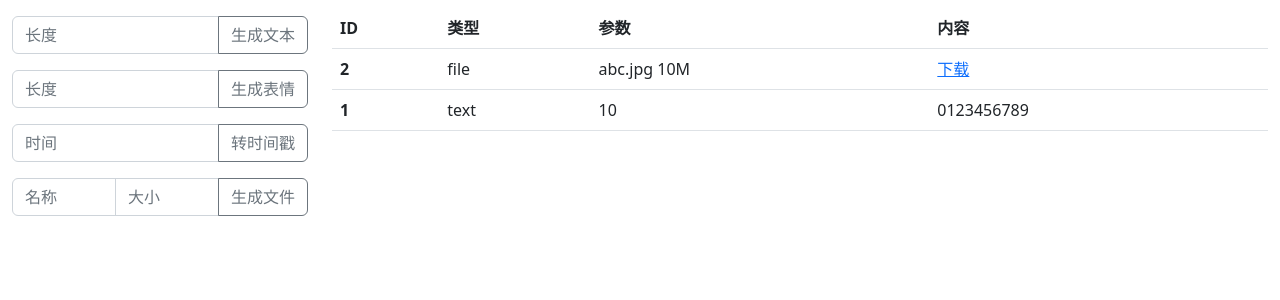
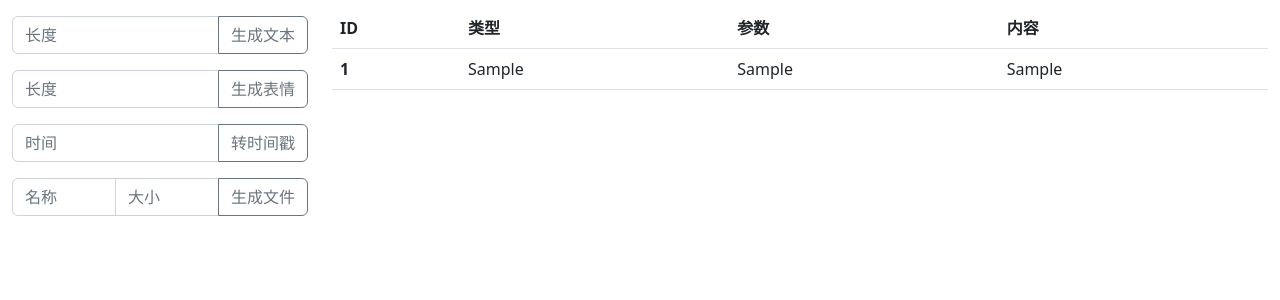
Before and after one commit to zhouhuajian-course/python-flask-test-data-generator, a Flask app: page / in a window 1280 px wide. Shown: the top 300 px of the page. Run offline with Flask 2, Linux system fonts and the light colour scheme; tables that the repository leaves empty hold one stand-in row (values such as "Sample post"); some libraries are stand-ins or nearby versions.

Commit message:
完善前后端

```diff
--- a/app.py
+++ b/app.py
@@ -6,7 +6,7 @@
 """
 from flask import Flask, render_template
 from api.test import bp
-from db.database import db
+from db.database import db, TestData
 
 app = Flask(__name__)
 app.register_blueprint(bp)
@@ -19,7 +19,10 @@ db.init_app(app)
 
 @app.route('/')
 def index():
-    return render_template('index.html')
+    # 从数据库获取数据
+    test_datas = TestData.query.order_by(TestData.id.desc()).limit(100).all()
+    # print(test_datas)
+    return render_template('index.html', test_datas=test_datas)
 
 
 if __name__ == '__main__':
--- a/db/database.py
+++ b/db/database.py
@@ -26,6 +26,10 @@ class TestData(db.Model):
     arg = db.Column(db.Text, nullable=False)
     data = db.Column(db.Text, nullable=False)
 
+    def __repr__(self):
+        """对象表示"""
+        return f"TestData(id={self.id}, type={self.type}, arg={self.arg})"
+
 
 if __name__ == '__main__':
     # 调试代码
--- a/templates/index.html
+++ b/templates/index.html
@@ -48,18 +48,27 @@
             </tr>
           </thead>
           <tbody>
+            {% for test_data in test_datas %}
             <tr>
-              <th>2</th>
-              <td>file</td>
-              <td>abc.jpg 10M</td>
-              <td><a href="http://">下载</a></td>
+              <th>{{ test_data.id }}</th>
+              <td>{{ test_data.type }}</td>
+              <td>{{ test_data.arg }}</td>
+              <td>
+                {% if test_data.type != 'file' %}
+                {{ test_data.data }}
+                {% else %}
+                <a href="http://">下载</a>
+                {% endif %}
+              </td>
             </tr>
-            <tr>
-              <th>1</th>
-              <td>text</td>
-              <td>10</td>
-              <td>0123456789</td>
-            </tr>
+            {% endfor %}
+
+<!--            <tr>-->
+<!--              <th>1</th>-->
+<!--              <td>text</td>-->
+<!--              <td>10</td>-->
+<!--              <td>0123456789</td>-->
+<!--            </tr>-->
           </tbody>
         </table>
       </div>
```
